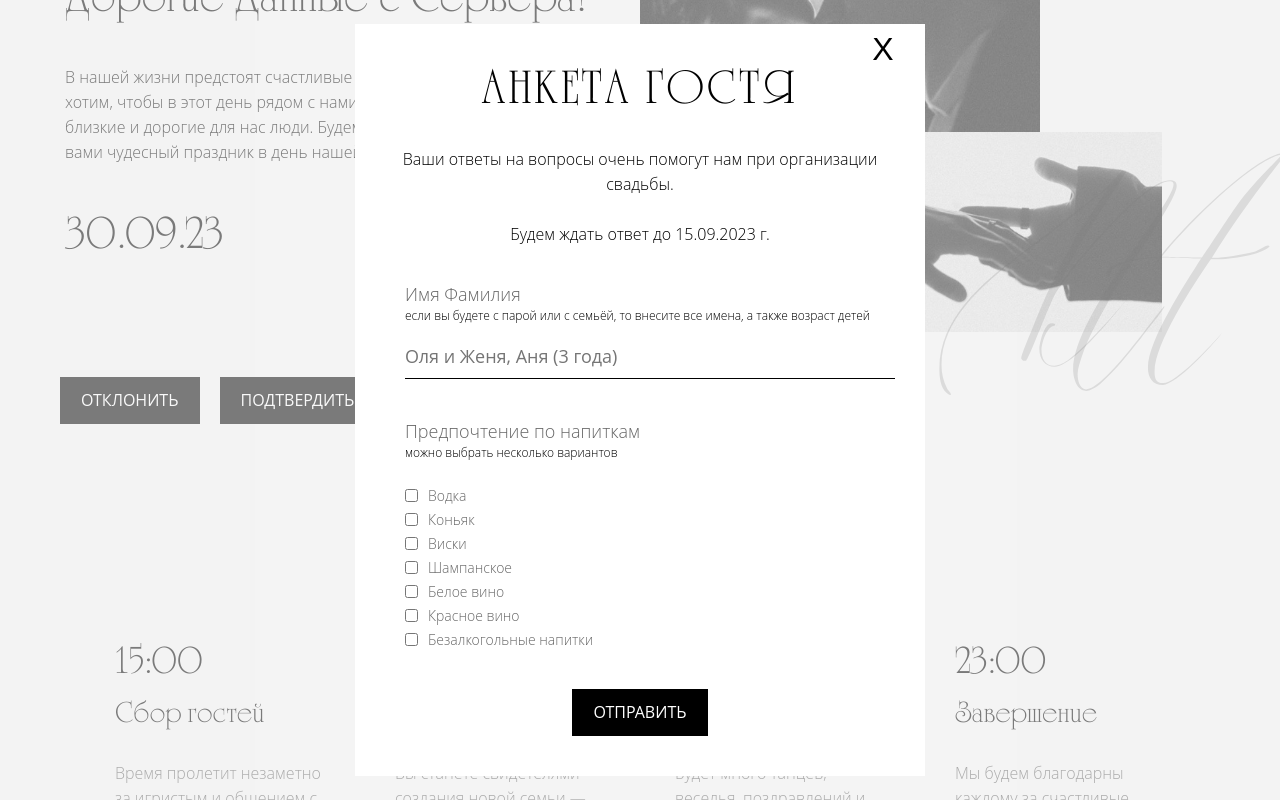
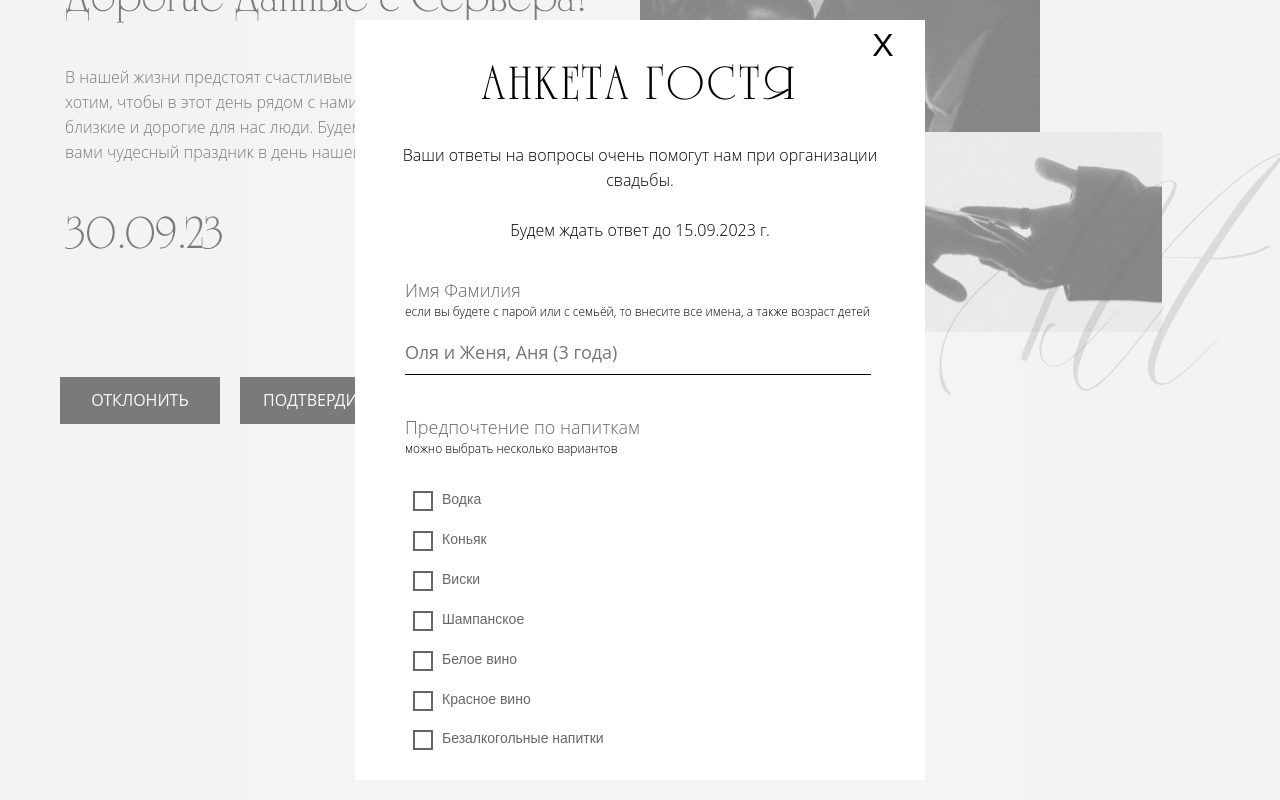
Before and after one commit to andrej-a/wedding_invitation, a React app: page / in a window 1280 px wide. Both pictures are taken after a click on the button "ПОДТВЕРДИТЬ". Shown: the part 1133-1933 px from the top of the page. Built offline with nearby package versions, Linux system fonts and the light colour scheme.

Commit message:
feat(Minor changes): add some changes

```diff
--- a/src/components/Form/CheckBox/index.tsx
+++ b/src/components/Form/CheckBox/index.tsx
@@ -21,6 +21,7 @@ const Checkbox = ({ checkboxValue, registerValue, labelValue }: ICheckbox) => {
 
     return (
         <LabelCheckboxContainer>
+            <CheckBoxLabel htmlFor={registerValue}>
                 <CheckboxInput
                     onChange={onHandleCheck}
                     value={checkboxValue}
@@ -28,7 +29,8 @@ const Checkbox = ({ checkboxValue, registerValue, labelValue }: ICheckbox) => {
                     name={registerValue}
                     type="checkbox"
                 />
-            <CheckBoxLabel htmlFor={registerValue}>{labelValue}</CheckBoxLabel>
+                {labelValue}
+            </CheckBoxLabel>
         </LabelCheckboxContainer>
     );
 };
--- a/src/components/Form/CheckBox/styles.ts
+++ b/src/components/Form/CheckBox/styles.ts
@@ -11,6 +11,53 @@ export const LabelCheckboxContainer = styled.div`
 
 export const CheckboxInput = styled.input`
     cursor: pointer;
+    position: relative;
+    top: rem(-6);
+
+    margin: 0 1rem 0 0;
+
+    cursor: pointer;
+
+    &:before {
+        transition: all 0.3s ease-in-out;
+        content: '';
+
+        position: absolute;
+        left: 0;
+        z-index: 1;
+
+        width: 1rem;
+        height: 1rem;
+
+        border: 2px solid black;
+    }
+
+    &:checked {
+        &:before {
+            transform: rotate(-45deg);
+
+            height: 0.5rem;
+
+            border-color: $green;
+            border-top-style: none;
+            border-right-style: none;
+        }
+    }
+
+    &:after {
+        content: '';
+
+        position: absolute;
+        top: rem(-2);
+        left: 0;
+
+        width: 1.1rem;
+        height: 1.1rem;
+
+        background: #fff;
+
+        cursor: pointer;
+    }
 `;
 
 export const CheckBoxLabel = styled.label`
@@ -20,4 +67,13 @@ export const CheckBoxLabel = styled.label`
 
     opacity: 0.6;
     cursor: pointer;
+
+    position: relative;
+
+    margin: 0.5rem;
+
+    font-family: Arial, sans-serif;
+    line-height: 135%;
+
+    cursor: pointer;
 `;
--- a/src/components/Form/index.tsx
+++ b/src/components/Form/index.tsx
@@ -14,6 +14,7 @@ import config from './config/config';
 import {
     CloseModalButton,
     DescriptionForm,
+    ErrorMessage,
     FormComponent,
     FormContainer,
     FormTitle,
@@ -24,9 +25,20 @@ import {
     TextContainer,
 } from './styles';
 
+yup.setLocale({
+    mixed: {
+        default: 'Неверное значение',
+        required: 'Поле обязательно для заполнения',
+    },
+    string: {
+        min: 'Поле обязательно для заполнения',
+        max: 'Слишком много символов',
+    },
+});
 export const schema = yup.object({
     guests: yup.string().min(2).max(35).required(),
 });
+
 interface IForm {
     guests: string;
 }
@@ -92,7 +104,7 @@ const Form = () => {
                         autoComplete="off"
                         placeholder="Оля и Женя, Аня (3 года)"
                     />
-                    {errors.guests?.message}
+                    <ErrorMessage>{errors.guests?.message}</ErrorMessage>
                 </InputFieldContainer>
 
                 <InputFieldContainer>
@@ -111,7 +123,9 @@ const Form = () => {
                             );
                         },
                     )}
-                    {isErrorMessage && 'Обязательное поле'}
+                    {isErrorMessage && (
+                        <ErrorMessage>Обязательное поле</ErrorMessage>
+                    )}
                 </InputFieldContainer>
 
                 <DefaultButton
--- a/src/components/Form/styles.ts
+++ b/src/components/Form/styles.ts
@@ -15,8 +15,16 @@ export const FormContainer = styled.div`
     align-items: center;
     gap: 20px;
     padding: 30px;
+    background-color: #fff;
 
-    background-color: #fff;
+    @media (max-width: ${mobileXL}px) {
+        max-height: 100vh;
+        padding: 15px 30px;
+    }
+
+    button {
+        margin: 0 auto;
+    }
 `;
 
 export const TextContainer = styled.div`
@@ -47,12 +55,7 @@ export const DescriptionForm = styled.p`
 export const FormComponent = styled.form`
     width: 100%;
     height: auto;
-    display: flex;
-    flex-direction: column;
-    justify-content: center;
-    align-items: center;
     padding: 10px;
-
     overflow: auto;
 `;
 
@@ -86,7 +89,7 @@ export const InputLabel = styled.label`
 `;
 
 export const NameInput = styled.input`
-    width: 100%;
+    width: 95%;
     border: 0;
     border-bottom: 1px solid #000;
     padding-bottom: 10px;
@@ -116,3 +119,10 @@ export const CloseModalButton = styled.button`
         right: 7%;
     }
 `;
+
+export const ErrorMessage = styled.p`
+    font-family: 'Open Sans', Arial, sans-serif;
+    font-weight: 100;
+    font-size: 14px;
+    color: #ff3333;
+`;
--- a/src/components/Location/styles.ts
+++ b/src/components/Location/styles.ts
@@ -37,7 +37,7 @@ export const LocationContentContainer = styled.div`
 
     @media (max-width: ${tablet}px) {
         width: 80vw;
-        padding: 20px;
+        padding: 20px 20px 40px 20px;
     }
 `;
 
--- a/src/components/Main/Header/styles.ts
+++ b/src/components/Main/Header/styles.ts
@@ -24,14 +24,10 @@ export const HeaderTitleContainer = styled.div`
 
 export const HeaderTitle = styled.h1`
     font-family: 'Romanus';
-    font-size: 58px;
+    font-size: clamp(5vw, 8vw, 55px);
     font-weight: 100;
     letter-spacing: 3px;
     color: #fff;
-
-    @media (max-width: ${mobileL}px) {
-        font-size: 55px;
-    }
 
     @media (min-width: ${desktopL}px) {
         font-size: 10vw;
--- a/src/components/Timing/index.tsx
+++ b/src/components/Timing/index.tsx
@@ -15,7 +15,7 @@ import {
 
 const { TIMING_TITLE, NO_EVENTS_DESCRIPTION } = stringConstants;
 const Timing = () => {
-    const [events, setEvents] = useState<ITimingCard[]>(eventsConfig);
+    const [events, setEvents] = useState<ITimingCard[]>([]);
     return (
         <TimingContainer>
             <TimingTitleContainer>
--- a/src/components/UI/DefaultButton/styles.ts
+++ b/src/components/UI/DefaultButton/styles.ts
@@ -10,6 +10,7 @@ export const DefaultButtonElement = styled.button`
     justify-content: center;
     align-items: center;
     padding: 10px 20px;
+    min-width: 160px;
 
     color: #fff;
     font-size: 16px;
--- a/src/types/constants.ts
+++ b/src/types/constants.ts
@@ -17,7 +17,7 @@ export enum stringConstants {
     LOCATION_DESCRIPTION = 'Наша свадьба пройдет в Усадьбе Villa Michetti — этомаленькая Италия в часе езды от Москвы. \n \n Она находится по адресу: д. Бережки, Солнечногорский р-н.',
     MAP_BUTTON_TITLE = 'Перейти к карте',
     TIMING_TITLE = 'ТАЙМИНГ',
-    NO_EVENTS_DESCRIPTION = 'К сожалению, мы еще не придумали никаких развлечений. Но скоро здесь обязательно что-то появится!',
+    NO_EVENTS_DESCRIPTION = 'К сожалению, мы еще не добавили ничего в расписание. Но скоро здесь обязательно что-то появится!',
     DETAILS_TITLE = 'ДЕТАЛИ',
     DRESS_TITLE = 'ДРЕСС-КОД',
     DRESS_DESCRIPTION = 'Мы будем рады, если девушки выберут вечерние или коктейльные платья в пастельных тонах, а мужчины — костюм.',
```
Lines whose indentation alone changed are shown as unchanged.
